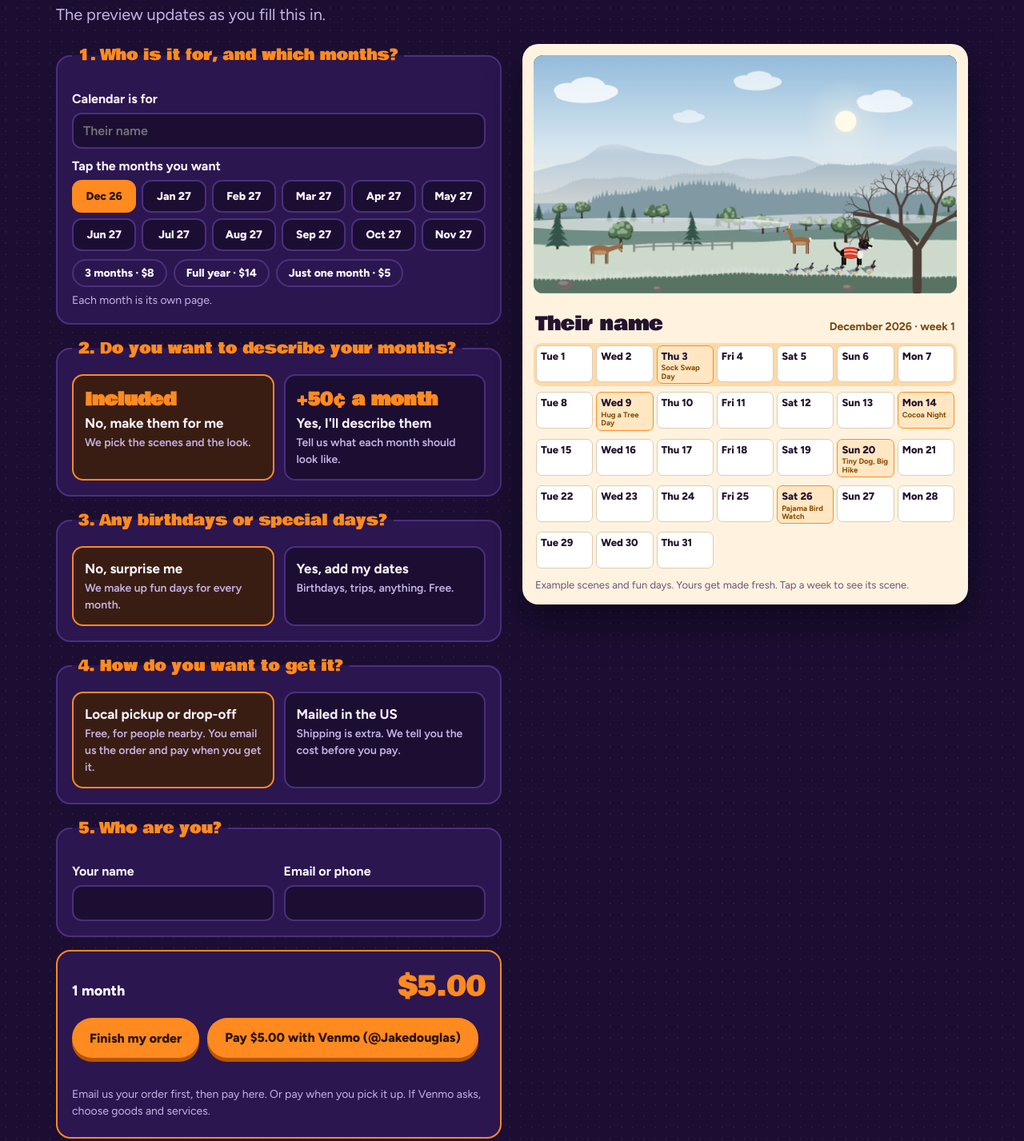
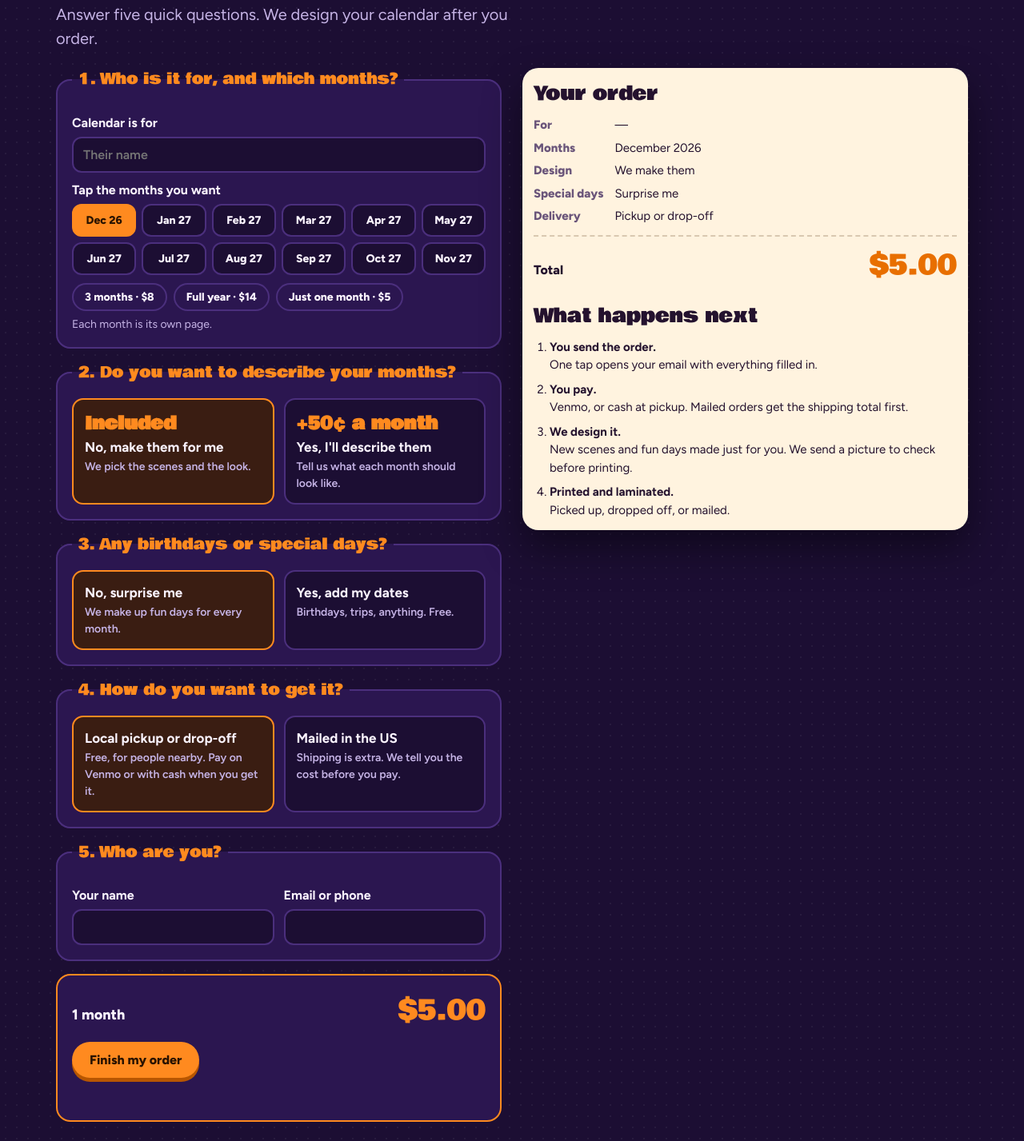
Before and after one commit to cheetdoug-wq/foothill-calendar, a plain HTML site: page index.html in a window 1280 px wide. Shown: the part 1649-3076 px from the top of the page at 80% size. Drawn offline with Linux system fonts and the light colour scheme.

Commit message:
Shop: Venmo @jake-douglas-44, order-first flow with order numbers, order summary instead of example preview
Co-Authored-By: Claude Opus 5.5 <noreply@anthropic.com>
Claude-Session: https://claude.ai/code/session_01M1rdn1QV7BKuUvdcrUugT2

```diff
--- a/index.html
+++ b/index.html
@@ -82,6 +82,7 @@ textarea{min-height:76px;resize:vertical}
 .c{background:#fff;border:1.5px solid #dccdb2;border-radius:7px;min-height:46px;padding:3px 5px;font-weight:800;font-size:13px;overflow:hidden}
 .c small{display:block;font-size:9.5px;line-height:1.1;font-weight:700;color:#8a4a00}
 .c.on{background:#ffe7c4;border-color:var(--orange)} .c.no{background:transparent;border-color:transparent}
+.ah{font-family:var(--display);font-weight:400;font-size:24px;margin:0 0 10px;color:#24122e}.olist{display:grid;grid-template-columns:auto 1fr;gap:6px 14px;margin:0;font-size:15px}.olist dt{font-weight:800;color:#6a557a}.olist dd{margin:0}.ototal{display:flex;justify-content:space-between;align-items:baseline;border-top:2px dashed #d9c8b0;margin-top:12px;padding-top:10px;font-weight:800}.ototal b{font-family:var(--display);font-weight:400;font-size:34px;color:#e86f00}.next{margin:0;padding-left:20px;display:grid;gap:8px;font-size:15px}.next b{display:block}.steps3{display:grid;gap:14px;margin-top:6px}.step3{border-radius:16px;background:rgba(255,255,255,.06);padding:14px 16px}.step3 h4{margin:0 0 6px;font-size:17px}.step3 .n{display:inline-grid;place-items:center;width:26px;height:26px;border-radius:50%;background:var(--orange);color:#2a1300;font-weight:900;margin-right:8px}.oid{font-weight:900;color:var(--orange)}
 .pnote{font-size:13px;color:#6a557a;margin:8px 2px 0}
 .sum{background:var(--plum);border:2px solid var(--orange);border-radius:18px;padding:18px}
 .total{display:flex;justify-content:space-between;align-items:baseline;font-weight:800;font-size:18px}
@@ -169,7 +170,7 @@ footer{margin:60px 0 0;padding:24px 0 40px;border-top:2px solid var(--line);colo
   <figure><img src="img/dec.jpg" alt="Printed December calendar page with a snowy cabin, Christmas tree and owl banner" loading="lazy" width="1400" height="1066"><figcaption>Front · December</figcaption></figure>
   <figure><img src="img/back.jpg" alt="Back of the November page with a QR code and what-to-do notes for each week" loading="lazy" width="1400" height="1027"><figcaption>Back · QR codes and what to do</figcaption></figure>
 </div></section>
-<section id="build"><h2>Build your calendar</h2><p class="lede" style="margin:0">The preview updates as you fill this in.</p>
+<section id="build"><h2>Build your calendar</h2><p class="lede" style="margin:0">Answer five quick questions. We design your calendar after you order.</p>
 <div class="build">
   <form id="f" novalidate>
     <fieldset><legend>1. Who is it for, and which months?</legend>
@@ -202,7 +203,7 @@ footer{margin:60px 0 0;padding:24px 0 40px;border-top:2px solid var(--line);colo
     </fieldset>
     <fieldset><legend>4. How do you want to get it?</legend>
       <div class="cards">
-        <label class="card"><input type="radio" name="del" id="delPickup" value="pickup" checked><b>Local pickup or drop-off</b><span>Free, for people nearby. You email us the order and pay when you get it.</span></label>
+        <label class="card"><input type="radio" name="del" id="delPickup" value="pickup" checked><b>Local pickup or drop-off</b><span>Free, for people nearby. Pay on Venmo or with cash when you get it.</span></label>
         <label class="card"><input type="radio" name="del" id="delMail" value="mail"><b>Mailed in the US</b><span>Shipping is extra. We tell you the cost before you pay.</span></label>
       </div>
       <div id="addrBox" hidden><label for="addr">Mailing address</label><textarea id="addr" autocomplete="street-address"></textarea></div>
@@ -213,23 +214,31 @@ footer{margin:60px 0 0;padding:24px 0 40px;border-top:2px solid var(--line);colo
     </fieldset>
     <div class="sum">
       <div class="total"><span id="sumLine"></span><b id="total">$5.00</b></div><p class="hint" id="dealHint" style="margin:6px 0 0;color:var(--orange)"></p>
-      <div class="acts"><button type="submit" class="btn" id="finish">Finish my order</button><span id="payWrap"></span></div>
+      <div class="acts"><button type="submit" class="btn" id="finish">Finish my order</button></div>
       <p id="msg" role="status"></p>
-      <p class="hint" id="payHint"></p>
     </div>
     <div class="sum" id="send" hidden tabindex="-1">
-      <h3 id="sendTitle">Email us your order</h3>
-      <p id="sendText"></p>
-      <div class="acts" id="sendActs"></div>
-      <p id="copyMsg" role="status" class="hint"></p>
-      <textarea id="orderText" readonly aria-label="Your order"></textarea>
+      <h3 id="sendTitle">Almost done</h3>
+      <p id="sendText" class="hint"></p>
+      <div class="steps3">
+        <div class="step3"><h4><span class="n">1</span>Send us your order</h4><p class="hint" id="s1"></p><div class="acts" id="sendActs"></div><p id="copyMsg" role="status" class="hint"></p></div>
+        <div class="step3"><h4><span class="n">2</span>Pay</h4><p class="hint" id="s2"></p><div class="acts" id="payActs"></div></div>
+        <div class="step3"><h4><span class="n">3</span>We make it</h4><p class="hint">When your email and payment come in, we design your calendar and send you a picture to check before we print. Questions? Email <b id="mailShow"></b>.</p></div>
+      </div>
+      <details style="margin-top:12px"><summary class="hint">See the order text</summary><textarea id="orderText" readonly aria-label="Your order"></textarea></details>
     </div>
   </form>
-  <aside class="preview" aria-label="Calendar preview">
-    <div class="stage" id="pstage"></div>
-    <div class="chips" id="ptabs" role="group" aria-label="Month to preview"></div><div class="ptitle"><b id="pName">Their name</b><span id="pMonth"></span></div>
-    <div class="grid" id="pgrid"></div>
-    <p class="pnote" id="pnote"></p>
+  <aside class="preview" aria-label="Your order">
+    <h3 class="ah">Your order</h3>
+    <dl class="olist" id="olist"></dl>
+    <div class="ototal"><span>Total</span><b id="ototal">$5.00</b></div>
+    <h3 class="ah" style="margin-top:20px">What happens next</h3>
+    <ol class="next">
+      <li><b>You send the order.</b> One tap opens your email with everything filled in.</li>
+      <li><b>You pay.</b> Venmo, or cash at pickup. Mailed orders get the shipping total first.</li>
+      <li><b>We design it.</b> New scenes and fun days made just for you. We send a picture to check before printing.</li>
+      <li><b>Printed and laminated.</b> Picked up, dropped off, or mailed.</li>
+    </ol>
   </aside>
 </div>
 </section>
@@ -513,7 +522,7 @@ footer{margin:60px 0 0;padding:24px 0 40px;border-top:2px solid var(--line);colo
 <script>
 (function(){
   /* ---- shop settings: fill these in when they exist ---- */
-  var SHOP = { stripe: '', venmo: 'Jakedouglas', orderEmail: 'cheetspress@gmail.com' };
+  var SHOP = { stripe: '', venmo: 'jake-douglas-44', orderEmail: 'cheetspress@gmail.com' };
 
   var $ = function(i){ return document.getElementById(i); };
   var SCENES = ['Autumn oaks and zoomies','Golden hour turkeys','Sunset hawk over the river','Frosty morning deer','Otter under the stars','Snowy solstice','Full moon, owl and cabin','Fireworks and a fox'];
@@ -562,32 +571,14 @@ footer{margin:60px 0 0;padding:24px 0 40px;border-top:2px solid var(--line);colo
   }
   function drawPreview(force){
     var P=picked(); if(!months[st.act].on) { st.act=months.indexOf(P[0]); st.week=0; }
-    var c=months[st.act], n=nd(c), first=new Date(c.y,c.m,1).getDay(), W=Math.ceil(n/7); if(st.week>=W) st.week=0;
-    var marks={}; if(funOn()){ for(var k in FUN) marks[k]=FUN[k]; }
-    if(useDates()) st.dates.forEach(function(x){ if(x.mi===st.act && x.d) marks[x.d]=x.t.trim()||'Your day'; });
-    $('ptabs').innerHTML = P.length>1 ? P.map(function(x){ var i=months.indexOf(x); return '<button type="button" class="chip" data-i="'+i+'" aria-pressed="'+(i===st.act)+'">'+MON[x.m].slice(0,3)+'</button>'; }).join('') : '';
-    var h=''; for(var r=0;r<W;r++){ h+='<button type="button" class="wk" data-r="'+r+'" aria-pressed="'+(r===st.week)+'" aria-label="Show week '+(r+1)+'">';
-      for(var j=0;j<7;j++){ var day=r*7+j+1; if(day>n){ h+='<span class="c no"></span>'; continue; }
-        h+='<span class="c'+(marks[day]?' on':'')+'">'+DOW[(first+j)%7]+' '+day+(marks[day]?'<small>'+esc(marks[day])+'</small>':'')+'</span>'; }
-      h+='</button>'; }
-    $('pgrid').innerHTML=h;
-    var key=autoScene(c,st.week);
-    $('pName').textContent=$('forName').value.trim()||'Their name'; $('pMonth').textContent=label(c)+' · week '+(st.week+1);
-    if(force||key!==shown){ shown=key; $('pstage').innerHTML=CAL.scene(key,{par:'xMidYMid slice',uid:'p'}); }
-    $('pnote').textContent = (describing() ? 'Your months get designed around what you describe. This picture is a stand-in. ' : 'Example scenes and fun days. Yours get made fresh. ') + 'Tap a week to see its scene.';
+    var ds = useDates()? st.dates.filter(function(x){return x.d && months[x.mi].on;}).length : 0;
+    var rows=[['For',$('forName').value.trim()||'—'],['Months',P.length===12?'Full year ('+label(P[0])+' to '+label(P[11])+')':P.map(label).join(', ')],['Design',describing()?'You describe them':'We make them'],['Special days',useDates()?(ds?ds+(ds===1?' date':' dates'):'add them on the left'):'Surprise me'],['Delivery',$('delMail').checked?'Mailed (shipping extra)':'Pickup or drop-off']];
+    $('olist').innerHTML=rows.map(function(r){return '<dt>'+r[0]+'</dt><dd>'+esc(r[1])+'</dd>';}).join('');
     st.total=price(P.length);
     $('sumLine').textContent = (P.length===12?'Full year, 12 months':P.length+(P.length===1?' month':' months'))+(describing()?', described':'');
     $('dealHint').textContent = dealHint(P.length);
-    $('total').textContent = money(st.total);
+    $('total').textContent = money(st.total); $('ototal').textContent = money(st.total)+($('delMail').checked?' + shipping':'');
     $('descBox').hidden=!describing(); $('datesBox').hidden=!useDates(); $('addrBox').hidden=!$('delMail').checked;
-    if(SHOP.venmo){
-      var u=SHOP.venmo.replace(/^@/,''), amt=st.total.toFixed(2), mail=$('delMail').checked;
-      $('payWrap').innerHTML='<a class="btn" target="_blank" rel="noopener" href="https://venmo.com/'+encodeURIComponent(u)+'?txn=pay&amount='+amt+'&note='+encodeURIComponent("Cheet's Press calendar")+'&audience=private">Pay '+money(st.total)+' with Venmo (@'+esc(u)+')</a>';
-      $('payHint').textContent = mail ? 'Mailing a calendar? Email us the order first. We write back with the shipping cost, then you pay the full amount.' : 'Email us your order first, then pay here. Or pay when you pick it up. If Venmo asks, choose goods and services.';
-    } else {
-      $('payWrap').innerHTML = SHOP.stripe ? '' : '<span class="btn off" aria-disabled="true">Card payments open soon</span>';
-      $('payHint').textContent = SHOP.stripe ? '' : 'Online card payment is being set up. For now you pay when you get your calendar.';
-    }
   }
   function all(){ drawChips(); drawMonths(); drawDates(); drawPreview(true); }
 
@@ -604,8 +595,6 @@ footer{margin:60px 0 0;padding:24px 0 40px;border-top:2px solid var(--line);colo
     drawPreview(); });
   $('dates').addEventListener('click', function(e){ var x=e.target.closest('.x'); if(!x) return; st.dates.splice(+x.dataset.j,1); if(!st.dates.length) st.dates.push({mi:st.act,d:'',t:''}); drawDates(); drawPreview(); });
   $('addDate').addEventListener('click', function(){ st.dates.push({mi:st.act,d:'',t:''}); drawDates(); $('dd'+(st.dates.length-1)).focus(); });
-  $('pgrid').addEventListener('click', function(e){ var b=e.target.closest('.wk'); if(b){ st.week=+b.dataset.r; drawPreview(); } });
-  $('ptabs').addEventListener('click', function(e){ var b=e.target.closest('.chip'); if(b){ st.act=+b.dataset.i; st.week=0; drawPreview(); } });
 
   function orderText(){
     var P=picked(), L=["CHEET'S PRESS ORDER", 'Calendar for: '+$('forName').value.trim(),
@@ -625,15 +614,20 @@ footer{margin:60px 0 0;padding:24px 0 40px;border-top:2px solid var(--line);colo
     if($('delMail').checked && !$('addr').value.trim()) miss.push('a mailing address');
     if(miss.length){ m.className='bad'; m.textContent='Still needed: '+miss.join(', ')+'.'; $('send').hidden=true; return; }
     m.className=''; m.textContent='';
-    var t=orderText(), local=$('delPickup').checked; $('orderText').value=t; $('copyMsg').textContent='';
-    if(SHOP.orderEmail){
-      $('sendTitle').textContent='Last step: email us your order';
-      $('sendText').innerHTML='Send the order below to <b>'+esc(SHOP.orderEmail)+'</b>. '+(local?'We will write back to set up pickup or drop-off, and you pay when you get it.':'We will write back with the shipping cost before you pay.')+' Your order is not placed until we get your email.';
-      $('sendActs').innerHTML='<a class="btn" href="mailto:'+esc(SHOP.orderEmail)+'?subject='+encodeURIComponent("Cheet's Press order for "+$('forName').value.trim())+'&body='+encodeURIComponent(t)+'">Open my email app</a><button type="button" class="btn ghost" id="copyBtn">Copy the order</button>';
+    var oid='CP-'+String(Math.floor(1000+Math.random()*9000)), local=$('delPickup').checked, who=$('forName').value.trim(), t='Order '+oid+'\n'+orderText();
+    $('orderText').value=t; $('copyMsg').textContent=''; $('mailShow').textContent=SHOP.orderEmail;
+    $('sendTitle').innerHTML='Almost done. Your order number is <span class="oid">'+oid+'</span>';
+    $('sendText').textContent='Your order is not placed until we get your email.';
+    $('s1').textContent='Tap the button to open your email with the order filled in, then hit send. No email app? Copy the order and send it to '+SHOP.orderEmail+'.';
+    $('sendActs').innerHTML='<a class="btn" id="mailBtn" href="mailto:'+esc(SHOP.orderEmail)+'?subject='+encodeURIComponent("Cheet's Press order "+oid+" for "+who)+'&body='+encodeURIComponent(t)+'">Email my order</a><button type="button" class="btn ghost" id="copyBtn">Copy the order</button>';
+    var u=(SHOP.venmo||'').replace(/^@/,'');
+    if(!u){ $('s2').textContent='You pay when you get your calendar.'; $('payActs').innerHTML=''; }
+    else if(local){
+      $('s2').innerHTML='Pay <b>'+money(st.total)+'</b> on Venmo to <b>@'+esc(u)+'</b> with your order number in the note, or pay with cash when you pick it up.';
+      $('payActs').innerHTML='<a class="btn" id="venmoBtn" target="_blank" rel="noopener" href="https://venmo.com/'+encodeURIComponent(u)+'?txn=pay&amount='+st.total.toFixed(2)+'&note='+encodeURIComponent("Cheet's Press "+oid)+'">Pay '+money(st.total)+' on Venmo</a>';
     } else {
-      $('sendTitle').textContent='Your order is written up';
-      $('sendText').textContent='Online ordering is still being set up, so this order has not been sent anywhere yet. Copy it and send it to Cheet\'s Press to place it.';
-      $('sendActs').innerHTML='<button type="button" class="btn" id="copyBtn">Copy the order</button>';
+      $('s2').innerHTML='Mailed orders pay after we reply with the shipping cost. We send you the full total and a Venmo link to <b>@'+esc(u)+'</b>.';
+      $('payActs').innerHTML='';
     }
     $('send').hidden=false; $('send').focus(); $('send').scrollIntoView({block:'start'});
   });
```
